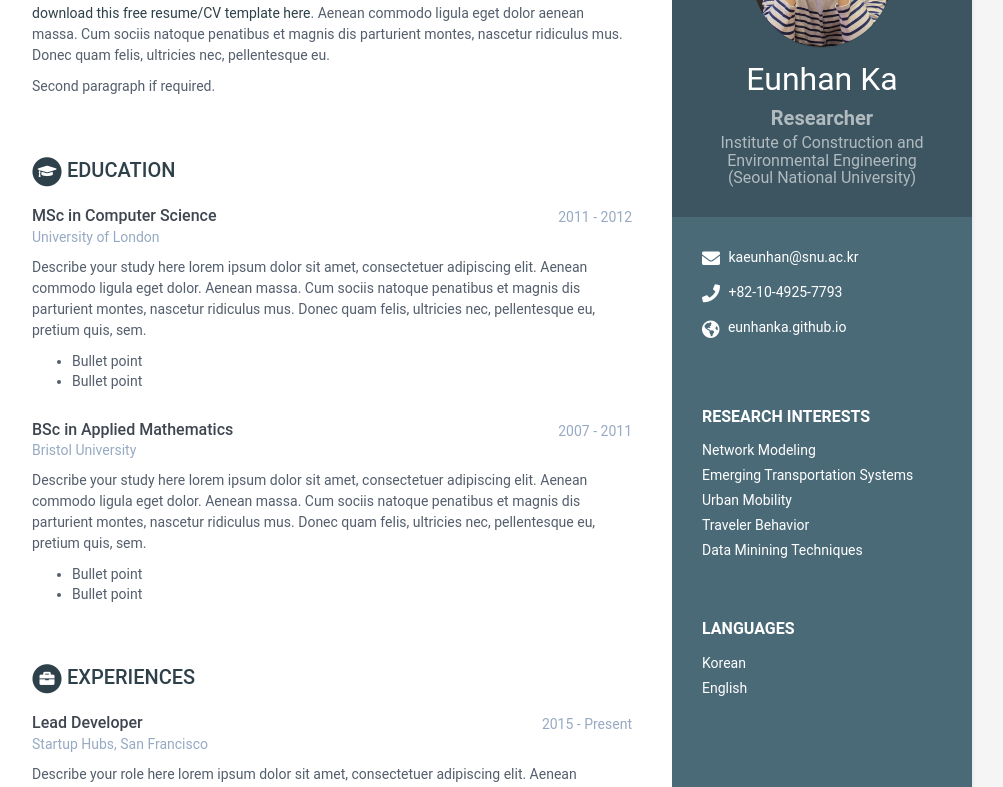
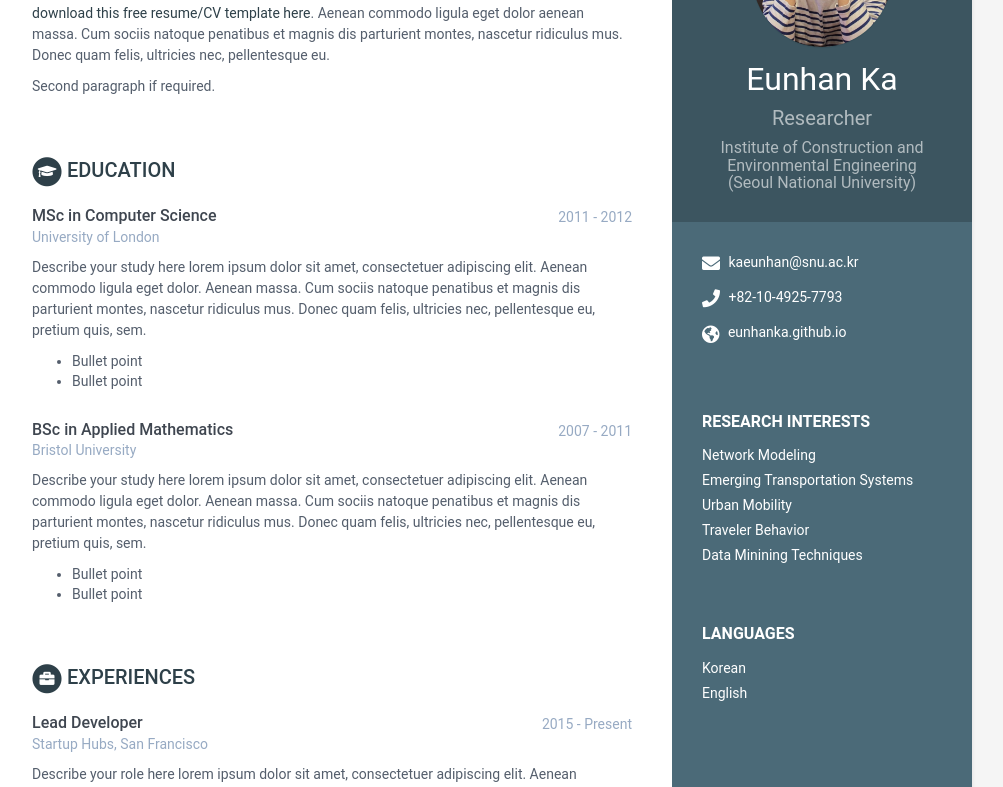
Before and after one commit to eunhanka/eunhanka.github.io, a Jekyll site: the page built from index.html, in a window 1280 px wide. Shown: the part 158-945 px from the top of the page, without its empty margins (168-1171 px from the left). Built offline with Jekyll 4.4.1, drawn with Linux system fonts in a browser that asks for light colours.

Commit message:
Update _base.scss

```diff
--- a/_sass/_base.scss
+++ b/_sass/_base.scss
@@ -63,7 +63,7 @@ p {
     .tagline {
         color: rgba(256, 256, 256, 0.6);
         font-size: 20px;
-        font-weight: 600;
+        font-weight: 400;
         margin-top: 10px;
         margin-bottom: 0;
     }
@@ -71,7 +71,7 @@ p {
         color: rgba(256, 256, 256, 0.6);
         font-size: 16px;
         font-weight: 400;
-        margin-top: 5px;
+        margin-top: 10px;
         margin-bottom: 0;
     }
     .profile {
```
